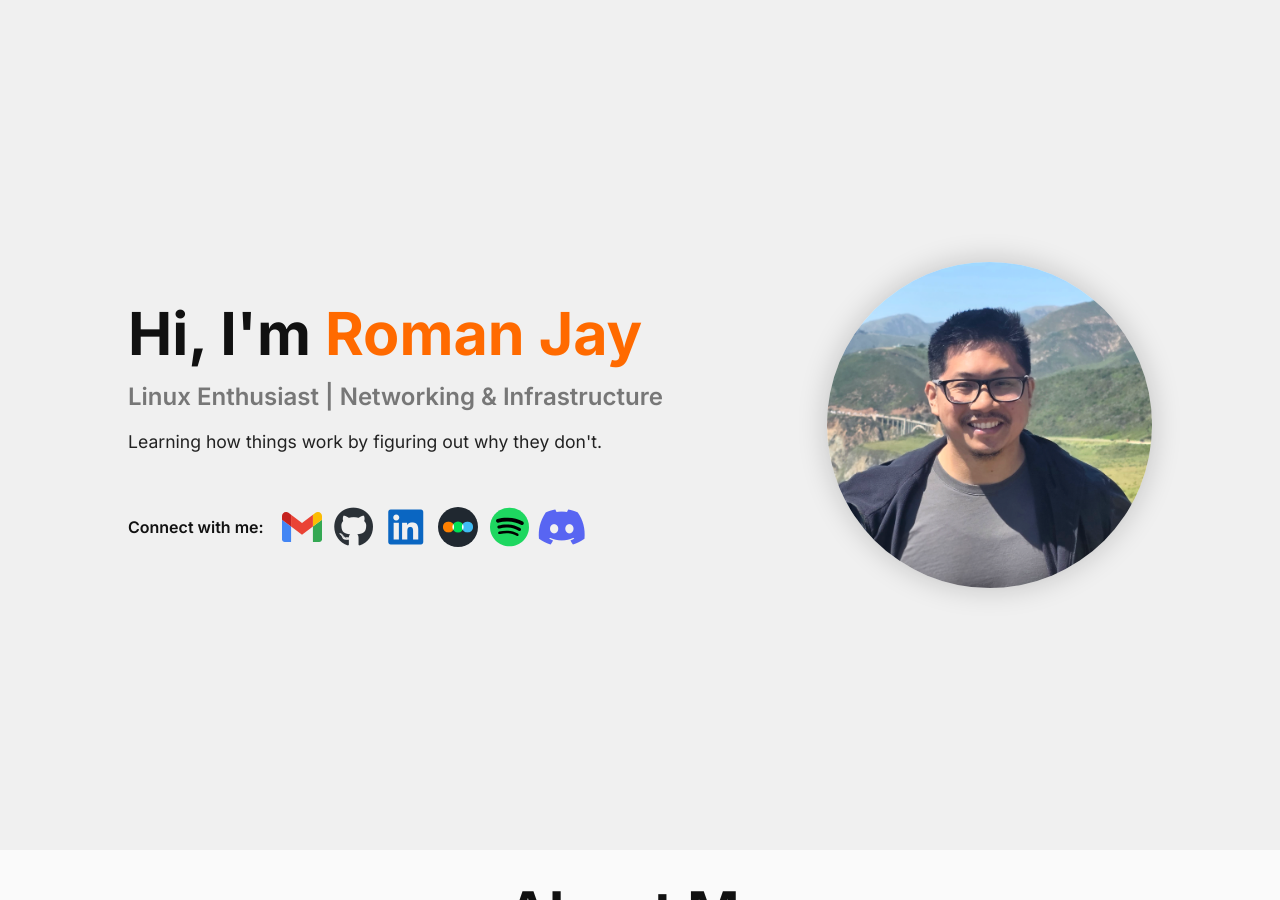
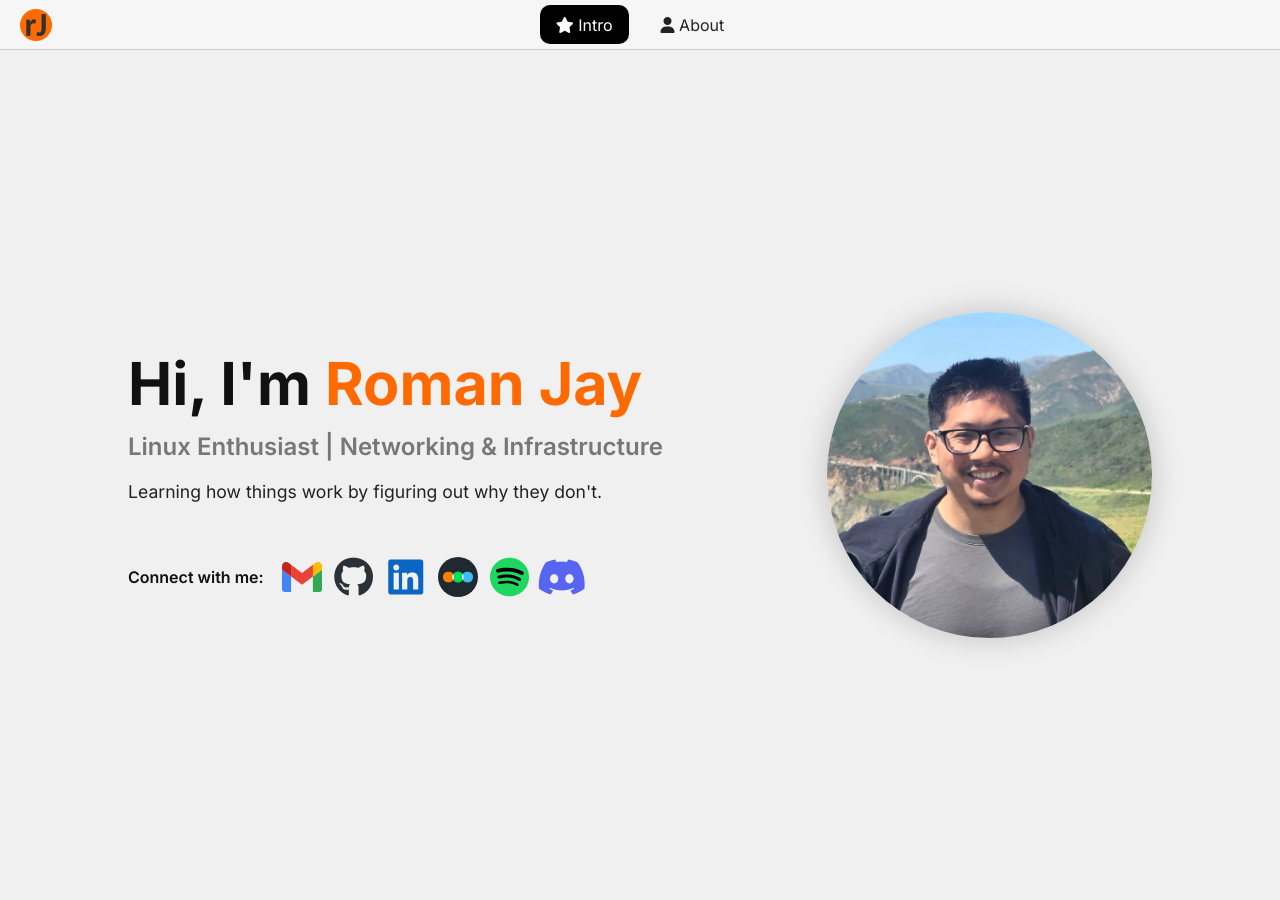
Before and after one commit to rojarida/rojarida.github.io, a Jekyll site: the page built from index.html, in a window 1280 px wide and 900 px high. Built offline with Jekyll 4.4.1, drawn with Linux system fonts in a browser that asks for light colours; some of the changed text lies outside the part shown.

Commit message:
Add main website navigation, footer, and styling

```diff
--- /dev/null
+++ b/_includes/footer.html
@@ -0,0 +1,3 @@
+<footer class="site-footer">
+  <div class="page-width"><p>&copy; {{ site.time | date: '%Y' }} {{ site.author | escape }}</p></div>
+</footer>
--- /dev/null
+++ b/_includes/nav-menu.html
@@ -0,0 +1,26 @@
+<header class="site-header">
+  <nav class="site-nav" aria-label="Main navigation">
+    <a class="site-brand" href="{{ '/' | relative_url }}#intro" aria-label="Go to homepage">
+      <img src="{{ '/assets/icons/favicon.ico' | relative_url }}" alt="rJ logo" width="32" height="32">
+    </a>
+    <button class="menu-toggle" type="button" aria-label="Toggle navigation menu" aria-expanded="false" aria-controls="site-menu">
+      <i class="fa-solid fa-bars" aria-hidden="true"></i>
+    </button>
+    <ul class="nav-links" id="site-menu">
+      {% for item in site.data.navigation %}
+        {% assign first_character = item.url | slice: 0 %}
+        {% if first_character == '#' %}
+          {% if page.home %}{% assign href = item.url %}{% else %}{% assign href = '/' | relative_url | append: item.url %}{% endif %}
+        {% else %}
+          {% assign href = item.url | relative_url %}
+        {% endif %}
+      <li>
+        <a href="{{ href }}" class="nav-link{% if page.url == item.url %} active{% endif %}"{% if page.url == item.url %} aria-current="page"{% endif %}>
+          <i class="{{ item.icon }}" aria-hidden="true"></i>
+          <span>{{ item.title | escape }}</span>
+        </a>
+      </li>
+      {% endfor %}
+    </ul>
+  </nav>
+</header>
--- a/_layouts/default.html
+++ b/_layouts/default.html
@@ -6,7 +6,7 @@
     <title>{% if page.title %}{{ page.title | escape }} | {% endif %}{{ site.title | escape }}</title>
     <meta name="description" content="{{ page.description | default: site.description | escape }}" />
     <link rel="icon" href="{{ '/assets/icons/favicon.ico' | relative_url }}" type="image/x-icon" />
-    {% assign styles = 'base,intro,about,cards' | split: ',' %}
+    {% assign styles = 'base,header,intro,about,cards' | split: ',' %}
     {% for style in styles %}
       <link rel="stylesheet" href="{{ '/assets/css/' | append: style | append: '.css' | relative_url }}" />
     {% endfor %}
@@ -17,7 +17,12 @@
     <link rel="stylesheet" href="https://cdnjs.cloudflare.com/ajax/libs/font-awesome/6.7.2/css/all.min.css" />
   </head>
   <body>
-    {{ content }}
+    <a class="skip-link" href="#main-content">Skip to content</a>
+    {% include nav-menu.html %}
+    <main id="main-content" tabindex="-1">
+      {{ content }}
+    </main>
+    {% include footer.html %}
     <script type="module" src="{{ '/assets/js/main.js' | relative_url }}" defer></script>
   </body>
 </html>
--- a/assets/css/base.css
+++ b/assets/css/base.css
@@ -57,6 +57,11 @@ a {
   margin: 0 auto;
 }
 
+.page-width.wide {
+  width: min(1700px, calc(100% - 6rem));
+  margin: 0 auto;
+}
+
 main {
   padding-top: var(--header-height);
 }
@@ -82,3 +87,41 @@ section {
   font-size: 1.1rem;
   line-height: 1.6;
 }
+
+.site-footer {
+  padding: 1rem;
+  background-color: var(--color-section-bg);
+}
+
+.site-footer p {
+  margin: 0;
+  text-align: center;
+  font-size: 1rem;
+  color: #666666;
+}
+
+:focus-visible {
+  outline: 3px solid #002ead;
+  outline-offset: 4px;
+}
+
+.skip-link {
+  position: fixed;
+  top: -5rem;
+  left: 1rem;
+  z-index: 2000;
+  background: white;
+  padding: 1rem;
+}
+
+.skip-link:focus {
+  top: 0.5rem;
+}
+
+button {
+  font: inherit;
+}
+
+p, h1, h2, h3, h4 {
+  overflow-wrap: anywhere;
+}
--- /dev/null
+++ b/assets/css/header.css
@@ -0,0 +1,83 @@
+.site-header {
+  position: fixed;
+  top: 0;
+  left: 0;
+  width: 100%;
+  height: var(--header-height);
+  background-color: rgba(247, 247, 247, 0.9);
+  backdrop-filter: blur(2px);
+  border-bottom: 1px solid var(--color-border);
+  z-index: 1000;
+}
+
+.site-nav {
+  position: relative;
+  width: 100%;
+  height: 100%;
+  display: flex;
+  align-items: center;
+  justify-content: center;
+}
+
+.site-brand {
+  position: absolute;
+  left: 1.25rem;
+  top: 50%;
+  transform: translateY(-50%);
+  display: inline-flex;
+  align-items: center;
+  justify-content: center;
+  text-decoration: none;
+}
+
+.site-brand img {
+  display: block;
+  width: 32px;
+  height: 32px;
+  object-fit: contain;
+}
+
+.nav-links {
+  margin: 0;
+  padding: 0;
+  list-style: none;
+  gap: 1rem;
+  display: flex;
+  align-items: center;
+  justify-content: center;
+}
+
+.nav-link {
+  color: #222222;
+  text-decoration: none;
+  padding: 0.6rem 1rem;
+  border-radius: 10px;
+  transition:
+    background-color 0.2s ease,
+    color 0.2s ease;
+}
+
+.nav-link:hover {
+  background-color: #f2f2f2;
+  color: var(--color-text);
+}
+
+.nav-link.active,
+.nav-link.active:hover {
+  background-color: rgba(0, 0, 0, 1);
+  color: #ffffff;
+}
+
+.menu-toggle {
+  display: none;
+  position: absolute;
+  right: 1.25rem;
+  top: 50%;
+  transform: translateY(-50%);
+  border: 0;
+  background: transparent;
+  color: #222222;
+  font-size: 1.5rem;
+  cursor: pointer;
+  padding: 0.5rem;
+}
--- a/assets/js/main.js
+++ b/assets/js/main.js
@@ -1,5 +1,7 @@
 import { initDiscordCopy } from "./discord-copy.js";
+import { initScrollSpy } from "./scroll-spy.js";
 
 document.addEventListener("DOMContentLoaded", () => {
   initDiscordCopy();
+  initScrollSpy();
 });
--- /dev/null
+++ b/assets/js/scroll-spy.js
@@ -0,0 +1,34 @@
+export function initScrollSpy() {
+  const sections = [...document.querySelectorAll("section[id]")];
+  const links = [...document.querySelectorAll('.nav-link[href^="#"]')];
+  if (!sections.length || !links.length) return;
+  let scheduled = false;
+
+  function update() {
+    const position = window.scrollY + 120;
+    const current = sections.find(
+      (section) => position >= section.offsetTop && position < section.offsetTop + section.offsetHeight,
+    );
+    links.forEach((link) => {
+      const active = link.hash === `#${current?.id}`;
+      link.classList.toggle("active", active);
+      if (active) link.setAttribute("aria-current", "location");
+      else link.removeAttribute("aria-current");
+    });
+    scheduled = false;
+  }
+  window.addEventListener(
+    "scroll",
+    () => {
+      if (!scheduled) {
+        scheduled = true;
+        requestAnimationFrame(update);
+      }
+    },
+    { passive: true },
+  );
+  window.addEventListener("resize", update);
+  window.addEventListener("load", update);
+  document.addEventListener("toggle", update, true);
+  update();
+}
```
Also changed, not shown: _data/navigation.yml (added, +8 -0 lines).
